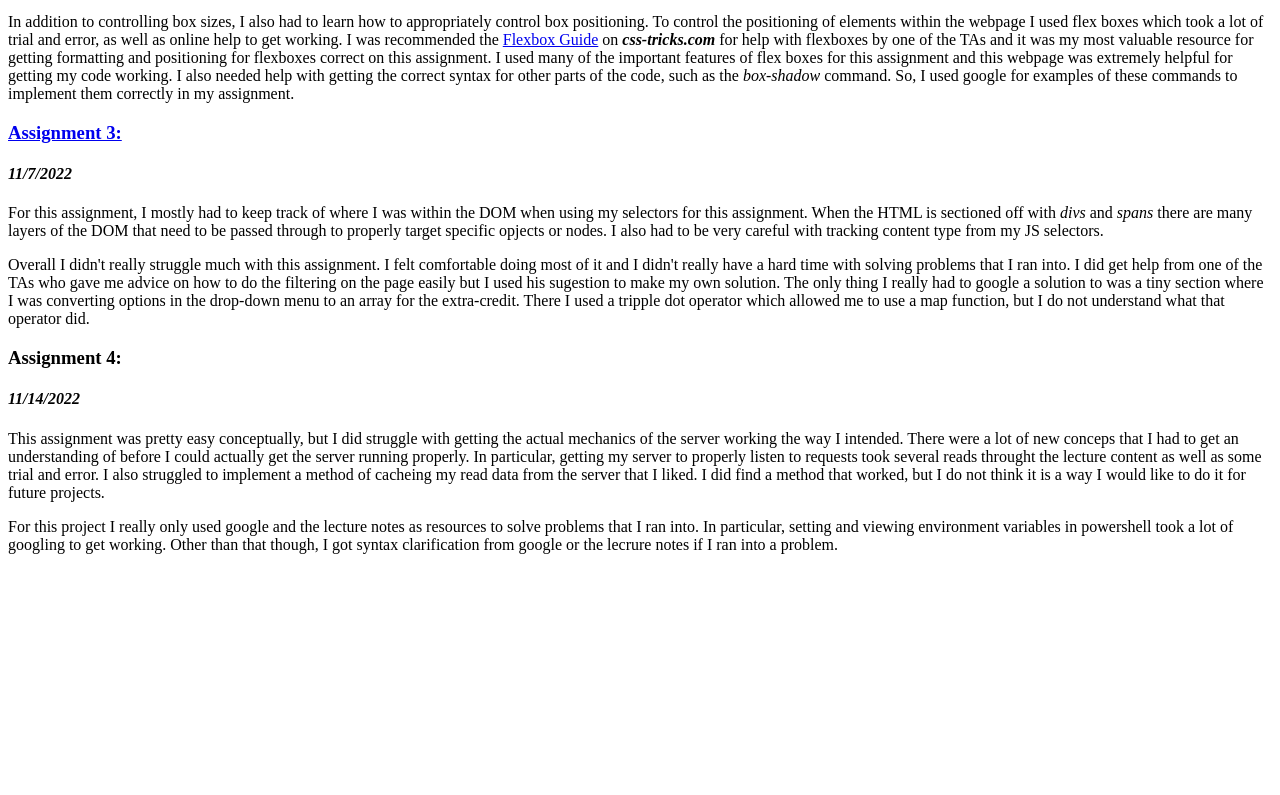
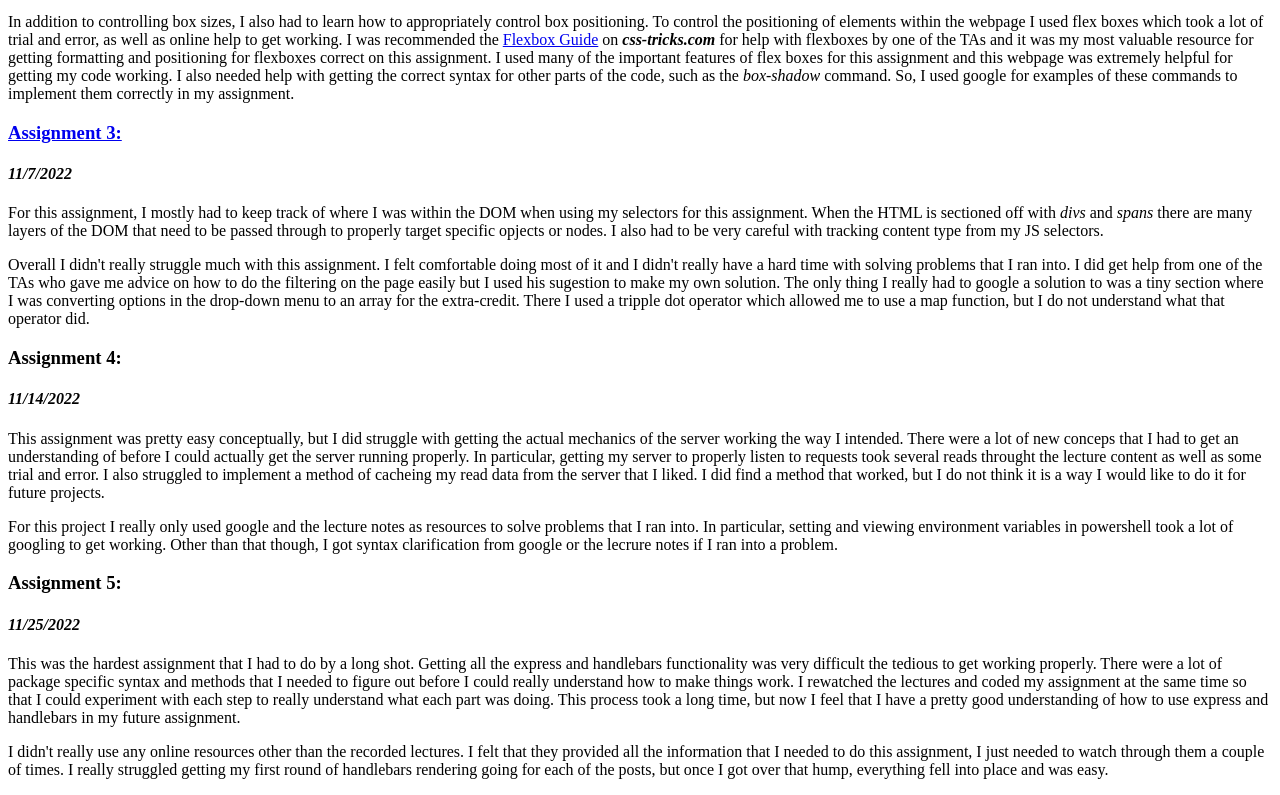
Before and after one commit to jbohrer314/cs290_code-blog, a plain HTML site: page index.html in a window 1280 px wide. Shown: the part 460-1255 px from the top of the page. Before the commit the page ends 1030 px from the top, so only its background shows below. Drawn offline with Linux system fonts and the light colour scheme.

Commit message:
Added assignment 5

```diff
--- a/index.html
+++ b/index.html
@@ -1,5 +1,6 @@
 <!DOCTYPE html5>
 <html>
+
 <head>
     <title>Jackson Bohrer's CS290 Code Blog</title>
     <meta charset="UTF-8">
@@ -8,6 +9,7 @@
     <meta name="author" content="Jackson Bohrer">
     <meta name="viewport" content="width=device-width, initial-scale=1.0">
 </head>
+
 <body>
     <h1>Code Blog for CS 290 at Oregon State University</h1>
     <h2>by Jackson Bohrer</h2>
@@ -25,7 +27,7 @@
     <p>
         I already knew the basic structure of how websites are coded (html, CSS, and JS), but
         I had no experience actually using them. To help me get my bearings with html, I used several
-            online resources as well as the lectures.  The online resource I used the most was W3 school's
+        online resources as well as the lectures. The online resource I used the most was W3 school's
         article on html.
     </p>
 
@@ -46,8 +48,10 @@
         box positioning. To control the positioning of elements within the webpage I used flex
         boxes which took a lot of trial and error, as well as online help to get working.
         I was recommended the <a href="https://css-tricks.com/snippets/css/a-guide-to-flexbox/">Flexbox Guide</a>
-            on <strong><em>css-tricks.com</em></strong> for help with flexboxes by one of the TAs and it was my most valuable
-            resource for getting formatting and positioning for flexboxes correct on this assignment. I used many of the important features of flex
+        on <strong><em>css-tricks.com</em></strong> for help with flexboxes by one of the TAs and it was my most
+        valuable
+        resource for getting formatting and positioning for flexboxes correct on this assignment. I used many of the
+        important features of flex
         boxes for this assignment and this webpage was extremely helpful for getting my code
         working. I also needed help with getting the correct syntax for other parts of the code,
         such as the <em>box-shadow</em> command. So, I used google for examples of these commands to
@@ -87,10 +91,28 @@
         is a way I would like to do it for future projects.
     </p>
     <p>
-            For this project I really only used google and the lecture notes as resources to solve problems that I ran into. In particular,
-            setting and viewing environment variables in powershell took a lot of googling to get working. Other
+        For this project I really only used google and the lecture notes as resources to solve problems that I ran into.
+        In particular, setting and viewing environment variables in powershell took a lot of googling to get working. Other
         than that though, I got syntax clarification from google or the lecrure notes if I ran into a problem.
     </p>
 
+    <!-- Assignment 5 -->
+    <h3>Assignment 5:</h3>
+    <h4><em>11/25/2022</em></h4>
+    <p>
+        This was the hardest assignment that I had to do by a long shot. Getting all the express and handlebars
+        functionality was very difficult the tedious to get working properly. There were a lot of package specific
+        syntax and methods that I needed to figure out before I could really understand how to make things work. I
+        rewatched the lectures and coded my assignment at the same time so that I could experiment with each step to
+        really understand what each part was doing. This process took a long time, but now I feel that I have a pretty
+        good understanding of how to use express and handlebars in my future assignment.
+    </p>
+    <p>
+        I didn't really use any online resources other than the recorded lectures. I felt that they provided all the
+        information that I needed to do this assignment, I just needed to watch through them a couple of times. I really
+        struggled getting my first round of handlebars rendering going for each of the posts, but once I got over that
+        hump, everything fell into place and was easy.
+    </p>
 </body>
+
 </html>
```
Lines whose indentation alone changed are shown as unchanged.
